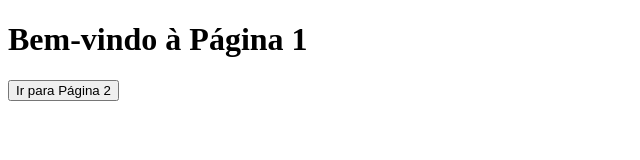
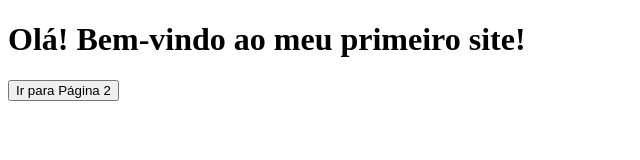
Before and after one commit to Cassio-Teste/Site-2-paginas-, a plain HTML site: page index.html in a window 1280 px wide. Shown: the whole page, without its empty margins (0-640 px from the left). Drawn offline with Linux system fonts and the light colour scheme.

Commit message:
Update index.html

```diff
--- a/index.html
+++ b/index.html
@@ -4,7 +4,7 @@
   <title>Página 1</title>
 </head>
 <body>
-  <h1>Bem-vindo à Página 1</h1>
+  <h1>Olá! Bem-vindo ao meu primeiro site!</h1>
   <a href="pagina2.html"><button>Ir para Página 2</button></a>
 </body>
 </html>
```
